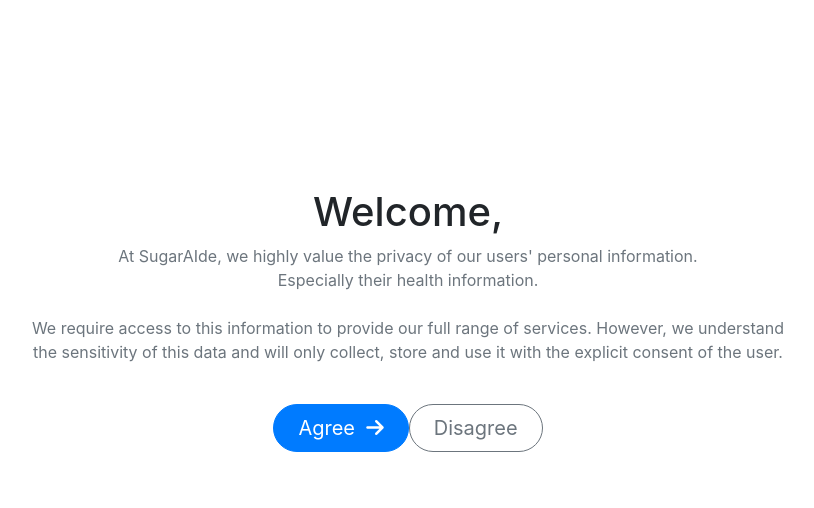
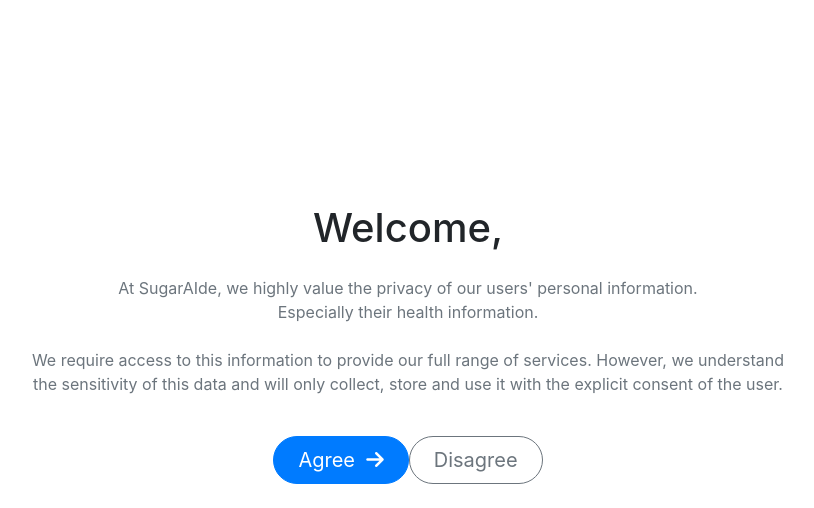
Before and after one commit to gardeneda/SugarAIde, a Node server app: page /health/ in a window 1280 px wide. Shown: the top 508 px of the page, without its empty margins (232-1046 px from the left). Run offline with Node 20, Linux system fonts and the light colour scheme; some libraries are stand-ins or nearby versions.

Commit message:
Styled the consent form to have spacing between the header and the body.

```diff
--- a/src/views/health-consent.ejs
+++ b/src/views/health-consent.ejs
@@ -49,7 +49,7 @@
       >
         <use xlink:href="#bootstrap"></use>
       </svg>
-      <h1 class="text-body-emphasis">Welcome, <%= username %></h1>
+      <h1 class="text-body-emphasis py-3">Welcome, <%= username %></h1>
       <p class="col-lg-8 mx-auto fs-5 text-muted">
         At SugarAIde, we highly value the privacy of our users' personal
         information.
```
